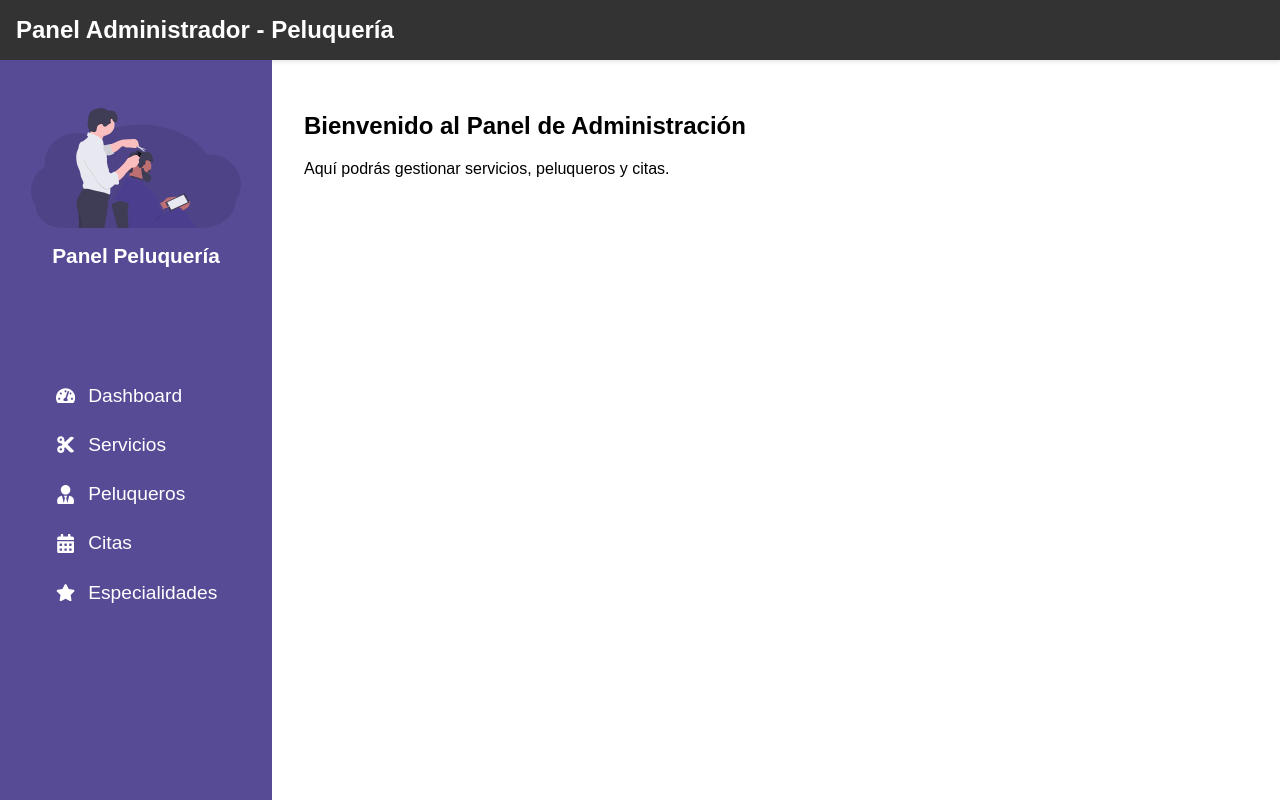
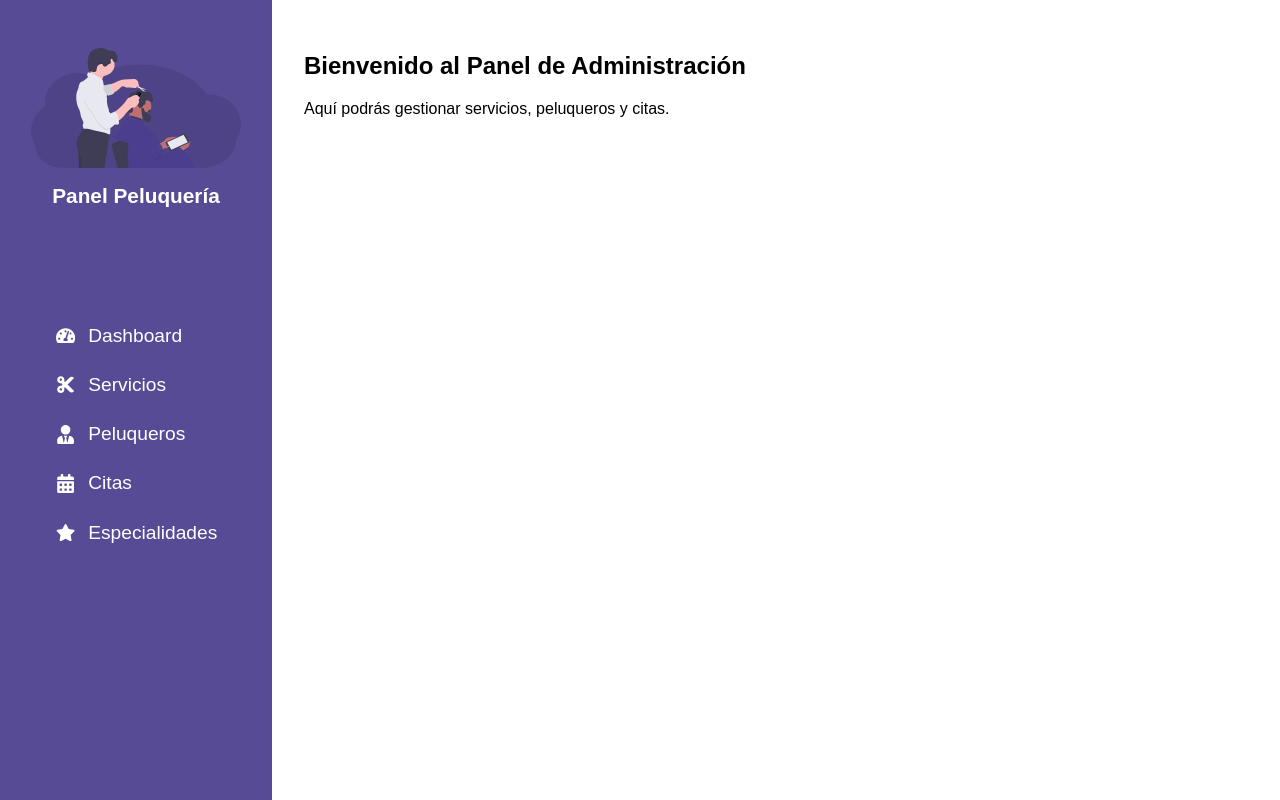
Before and after one commit to Cam-JR/peluqueria-admin, a React (Vite) app in the folder frontend/: page / in a window 1280 px wide. Shown: the top 800 px of the page. Built offline with nearby package versions, Linux system fonts and the light colour scheme.

Commit message:
Se elimino el archivo Navbar

```diff
--- a/frontend/src/App.jsx
+++ b/frontend/src/App.jsx
@@ -1,6 +1,5 @@
 import React from "react";
 import { Routes, Route } from "react-router-dom";
-import Navbar from "./components/Navbar";
 import Sidebar from "./components/Sidebar";
 import Dashboard from "./pages/Dashboard";
 import Servicios from "./pages/Servicios";
@@ -12,7 +11,6 @@ import "./styles/App.css";
 function App() {
   return (
     <div className="app-container">
-      <Navbar />
       <div className="main-content">
         <Sidebar />
         <div className="page-content">
--- a/frontend/src/components/Navbar.jsx
+++ /dev/null
@@ -1,15 +0,0 @@
-import React from "react";
-import "./Navbar.css"; // Asegúrate de que el archivo exista
-
-function Navbar() {
-  return (
-    <nav className="navbar">
-      <div className="navbar-content">
-        <h1 className="navbar-title">Panel Administrador - Peluquería</h1>
-
-      </div>
-    </nav>
-  );
-}
-
-export default Navbar;
```
